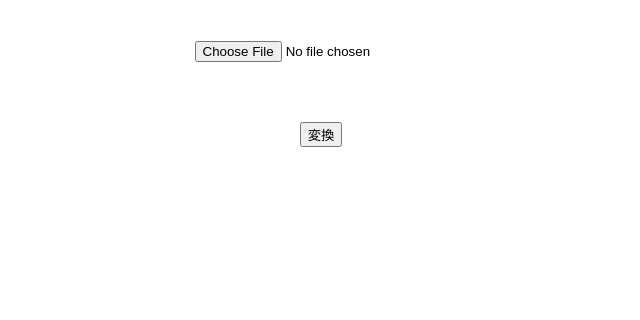
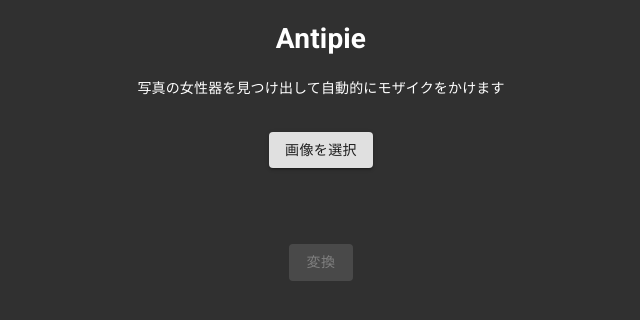
Before and after one commit to sapuri/antipie, a React (Create React App) app: page / in a window 1280 px wide. Shown: the top 320 px of the page, without its empty margins (319-959 px from the left). Built offline with nearby package versions, Linux system fonts and the light colour scheme.

Commit message:
materialize

```diff
--- a/package.json
+++ b/package.json
@@ -3,6 +3,7 @@
   "version": "0.1.0",
   "private": true,
   "dependencies": {
+    "@material-ui/core": "^4.11.2",
     "@tensorflow/tfjs": "^2.7.0",
     "@tensorflow/tfjs-automl": "^1.0.0",
     "@tensorflow/tfjs-backend-wasm": "^2.7.0",
--- a/public/index.html
+++ b/public/index.html
@@ -3,38 +3,16 @@
   <head>
     <meta charset="utf-8" />
     <link rel="icon" href="%PUBLIC_URL%/favicon.ico" />
-    <meta name="viewport" content="width=device-width, initial-scale=1" />
+    <meta name="viewport" content="minimum-scale=1, initial-scale=1, width=device-width" />
     <meta name="theme-color" content="#000000" />
     <meta name="description" content="Web tool to automatically mosaic vagina with Deep Neural Network" />
     <link rel="apple-touch-icon" href="%PUBLIC_URL%/logo192.png" />
-    <!--
-      manifest.json provides metadata used when your web app is installed on a
-      user's mobile device or desktop. See https://developers.google.com/web/fundamentals/web-app-manifest/
-    -->
     <link rel="manifest" href="%PUBLIC_URL%/manifest.json" />
-    <!--
-      Notice the use of %PUBLIC_URL% in the tags above.
-      It will be replaced with the URL of the `public` folder during the build.
-      Only files inside the `public` folder can be referenced from the HTML.
-
-      Unlike "/favicon.ico" or "favicon.ico", "%PUBLIC_URL%/favicon.ico" will
-      work correctly both with client-side routing and a non-root public URL.
-      Learn how to configure a non-root public URL by running `npm run build`.
-    -->
+    <link rel="stylesheet" href="https://fonts.googleapis.com/css?family=Roboto:300,400,500,700&display=swap" />
     <title>Antipie</title>
   </head>
   <body>
     <noscript>You need to enable JavaScript to run this app.</noscript>
     <div id="root"></div>
-    <!--
-      This HTML file is a template.
-      If you open it directly in the browser, you will see an empty page.
-
-      You can add webfonts, meta tags, or analytics to this file.
-      The build step will place the bundled scripts into the <body> tag.
-
-      To begin the development, run `npm start` or `yarn start`.
-      To create a production bundle, use `npm run build` or `yarn build`.
-    -->
   </body>
 </html>
--- a/src/App.css
+++ b/src/App.css
@@ -2,37 +2,6 @@
   text-align: center;
 }
 
-.App-logo {
-  height: 40vmin;
-  pointer-events: none;
+.photo {
+  padding: 2em 0;
 }
-
-@media (prefers-reduced-motion: no-preference) {
-  .App-logo {
-    animation: App-logo-spin infinite 20s linear;
-  }
-}
-
-.App-header {
-  background-color: #282c34;
-  min-height: 100vh;
-  display: flex;
-  flex-direction: column;
-  align-items: center;
-  justify-content: center;
-  font-size: calc(10px + 2vmin);
-  color: white;
-}
-
-.App-link {
-  color: #61dafb;
-}
-
-@keyframes App-logo-spin {
-  from {
-    transform: rotate(0deg);
-  }
-  to {
-    transform: rotate(360deg);
-  }
-}
--- a/src/App.tsx
+++ b/src/App.tsx
@@ -2,9 +2,26 @@ import React, { FC, useState } from 'react';
 import { loadObjectDetection } from '@tensorflow/tfjs-automl';
 import '@tensorflow/tfjs-backend-cpu';
 import Jimp from 'jimp';
+import { Backdrop, CircularProgress, unstable_createMuiStrictModeTheme, CssBaseline, makeStyles, ThemeProvider } from '@material-ui/core';
+import Button from '@material-ui/core/Button';
+import { pink } from '@material-ui/core/colors';
 import './App.css';
 
 const modelUrl = '/model/model.json';
+
+const theme = unstable_createMuiStrictModeTheme({
+  palette: {
+    type: 'dark',
+    primary: pink,
+  },
+});
+
+const useStyles = makeStyles((theme) => ({
+  backdrop: {
+    zIndex: theme.zIndex.drawer + 1,
+    color: '#fff',
+  },
+}));
 
 async function detect(img: HTMLImageElement) {
   const model = await loadObjectDetection(modelUrl);
@@ -19,14 +36,9 @@ const convert = async (imgUrl: string, x: number, y: number, w: number, h: numbe
   return await j.blit(cropped, x, y, 0, 0, w, h).getBase64Async(Jimp.MIME_JPEG);
 };
 
-const spinner = (loading: boolean) => {
-  if (!loading) {
-    return null;
-  }
-  return <p>loading...</p>;
-};
+const App: FC = () => {
+  const classes = useStyles();
 
-const App: FC = () => {
   const [srcImg, setSrcImg] = useState('');
   const [dstImg, setDstImg] = useState('');
   const [loading, setLoading] = useState(false);
@@ -60,8 +72,6 @@ const App: FC = () => {
     }
 
     const box = res[0].box;
-    console.log('box:', box);
-
     const converted = await convert(imgSrc, box.left, box.top, box.width, box.height).catch((e) => {
       console.error('failed to convert image:', e);
       setLoading(false);
@@ -78,21 +88,30 @@ const App: FC = () => {
   };
 
   return (
-    <div className="App">
-      <br />
-      <br />
-      <input type="file" onChange={handleChangeFile} />
-      <br />
-      <br />
-      <img src={srcImg} alt="" />
-      <br />
-      <br />
-      <button onClick={() => handleClick(srcImg)}>変換</button>
-      {spinner(loading)}
-      <br />
-      <br />
-      <img src={dstImg} alt="" />
-    </div>
+    <ThemeProvider theme={theme}>
+      <CssBaseline />
+      <div className="App">
+        <h1>Antipie</h1>
+        <p>写真の女性器を見つけ出して自動的にモザイクをかけます</p>
+        <br />
+        <Button variant="contained" component="label">
+          画像を選択
+          <input type="file" hidden onChange={handleChangeFile} />
+        </Button>
+        <div className="photo">
+          <img src={srcImg} alt="" />
+        </div>
+        <Button variant="contained" color="primary" disabled={!srcImg} onClick={() => handleClick(srcImg)}>
+          変換
+        </Button>
+        <div className="photo">
+          <img src={dstImg} alt="" />
+        </div>
+        <Backdrop className={classes.backdrop} open={loading}>
+          <CircularProgress color="inherit" />
+        </Backdrop>
+      </div>
+    </ThemeProvider>
   );
 };
 
```
Also changed, not shown: 1 other file (tests, documents, lock files or other folders).
